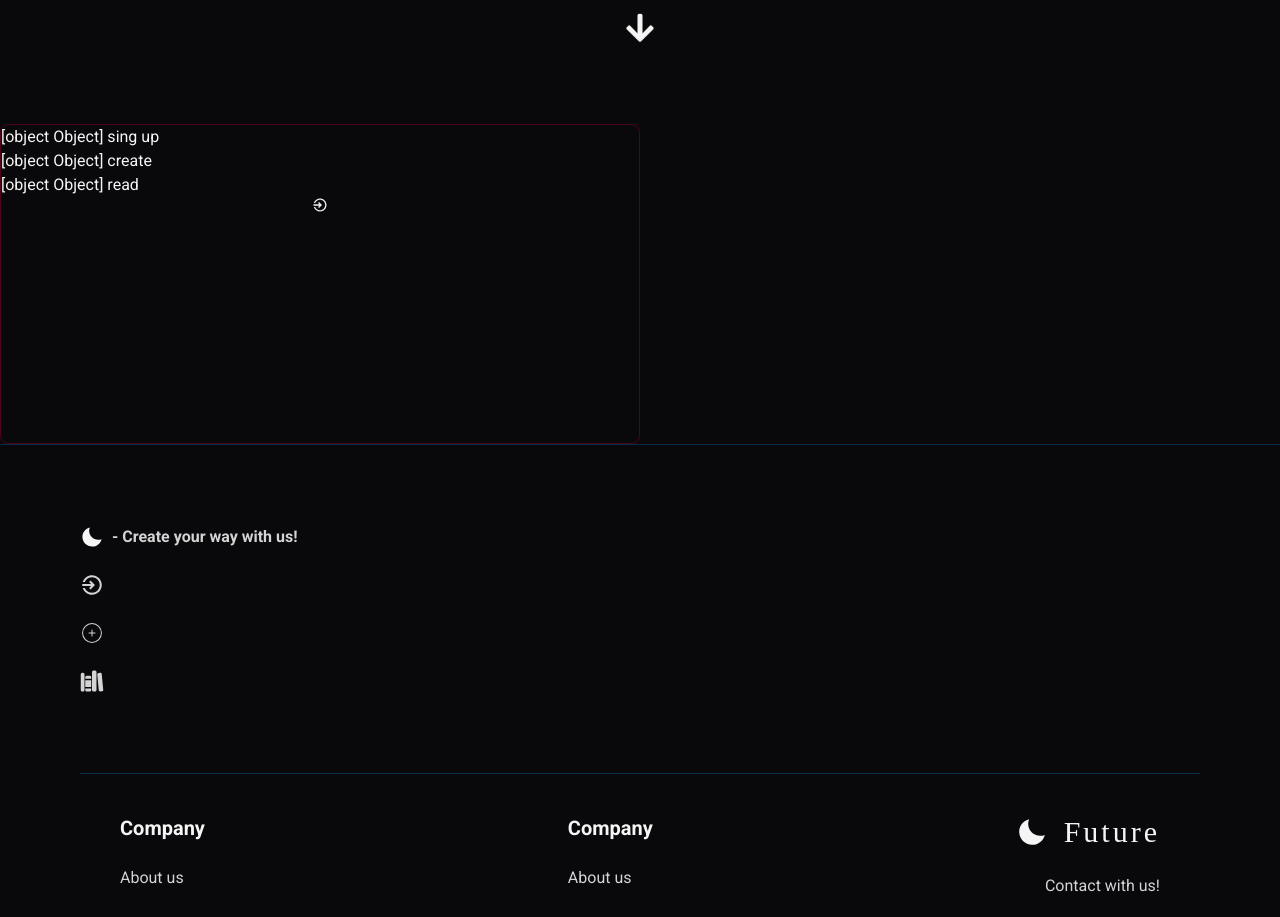
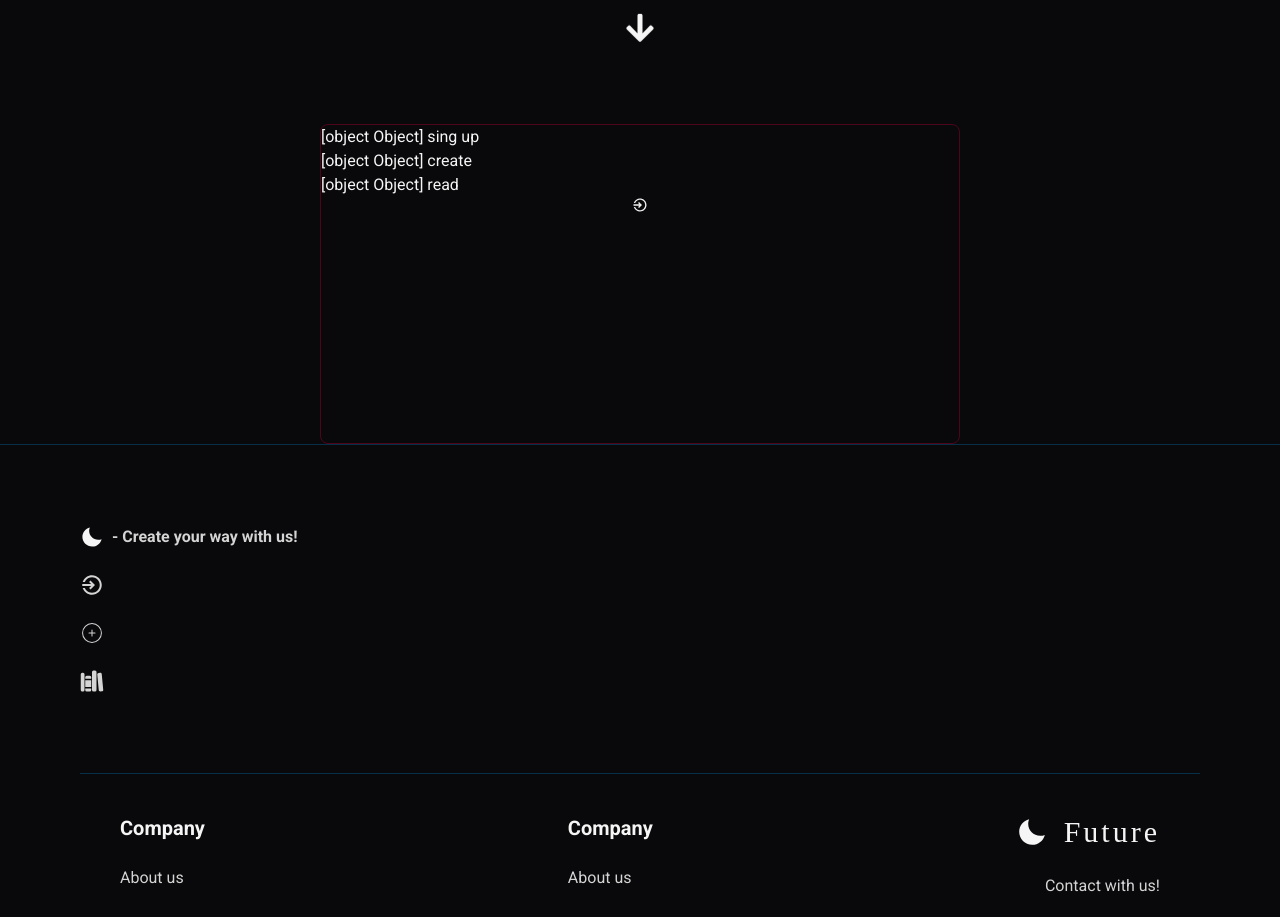
Before and after one commit to pawelek7k/future, a Next.js app: page / in a window 1280 px wide. Shown: the part 1580-2497 px from the top of the page. Built offline with nearby package versions, Linux system fonts and the light colour scheme; a web font is replaced by a local one.

Commit message:
Update Description.tsx

```diff
--- a/app/components/landing/Description.tsx
+++ b/app/components/landing/Description.tsx
@@ -7,6 +7,7 @@ import { useState } from "react";
 export const Description = () => {
   const [selectedTab, setSelectedTab] = useState(descriptions[0]);
   return (
+    <section className="flex items-center justify-center">
       <div className="border border-rose-950 h-[20rem] w-[40rem] rounded-lg">
         <nav>
           <ul className="text-neutral-100">
@@ -37,5 +38,6 @@ export const Description = () => {
           </AnimatePresence>
         </div>
       </div>
+    </section>
   );
 };
```
Lines whose indentation alone changed are shown as unchanged.
